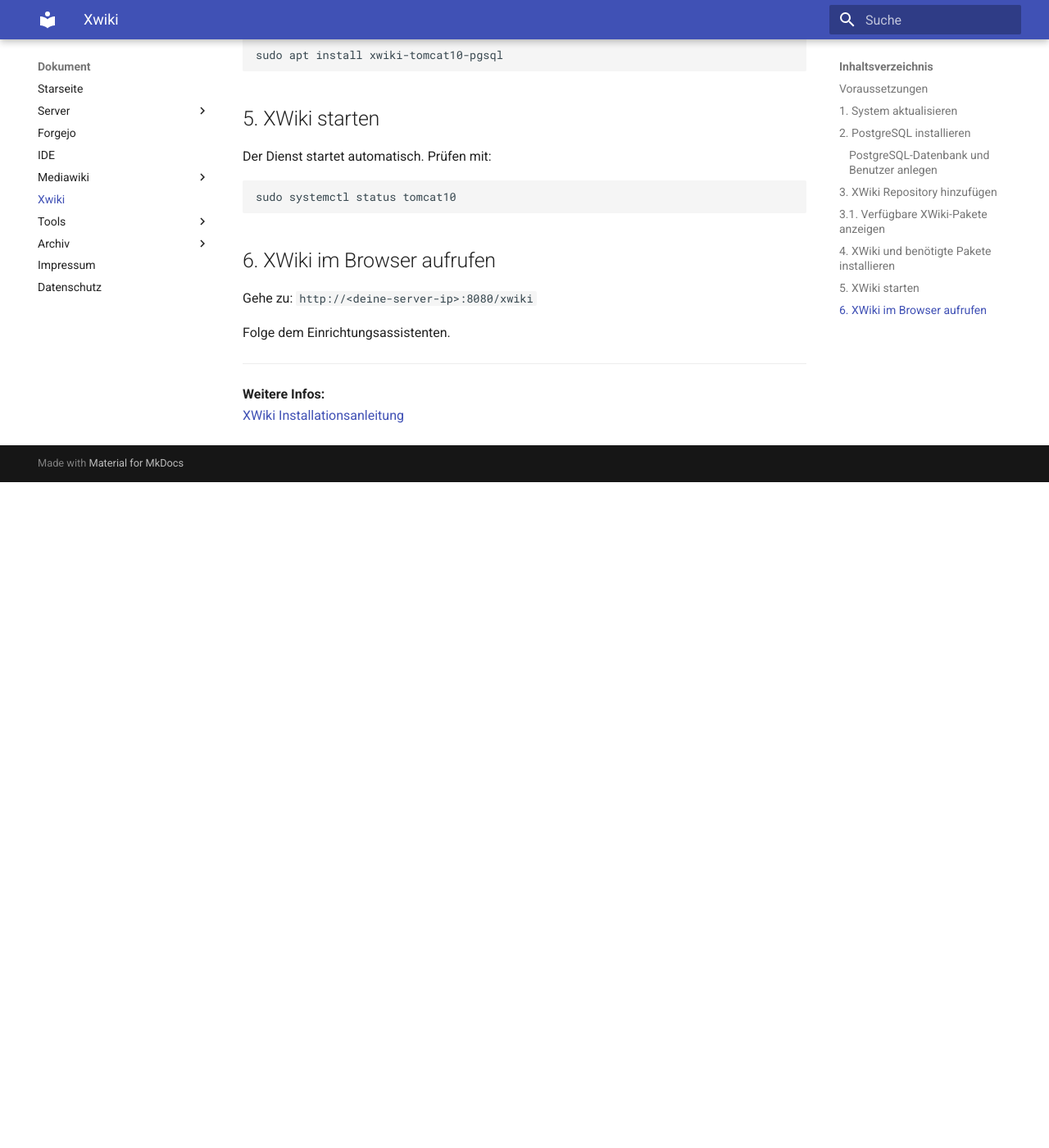
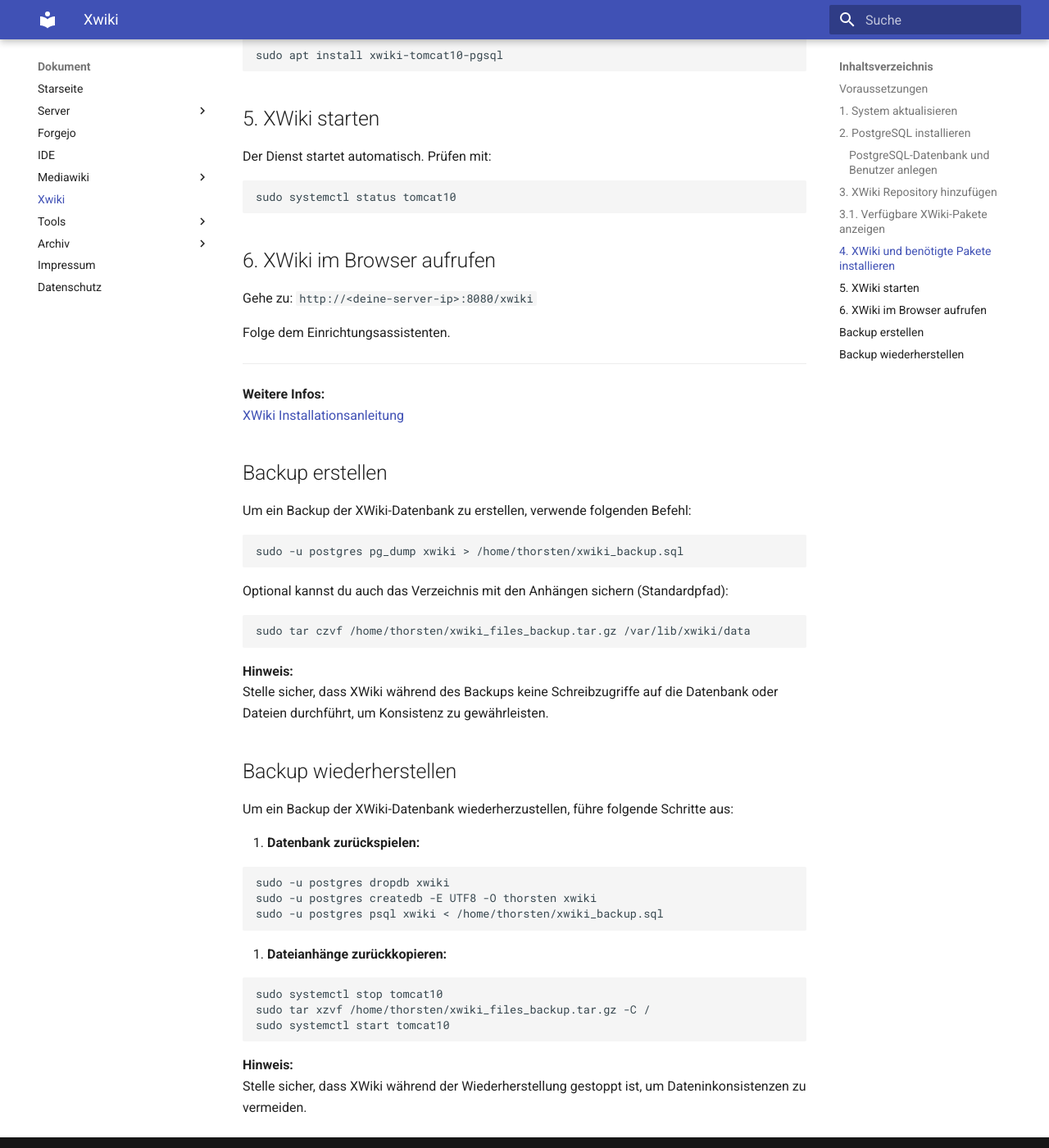
Before and after one commit to thorstenkloehn/dokument, an MkDocs documentation site: the page built from docs/CMS/Xwiki/Xwiki.md, in a window 1280 px wide and 1400 px high, scrolled down 1418 px. Shown: the whole window at 82% size. Built offline with MkDocs 1.6.1 and Material for MkDocs 9.7.7, drawn with Linux system fonts in a browser that asks for light colours; before the commit the page ends 2006 px from its top, so only the background shows below that.

Commit message:
Dokumentation: Hinzufügen von Anweisungen zur Erstellung und Wiederherstellung von Backups für die XWiki-Datenbank

````diff
--- a/docs/CMS/Xwiki/Xwiki.md
+++ b/docs/CMS/Xwiki/Xwiki.md
@@ -76,3 +76,44 @@
 
 **Weitere Infos:**
 [XWiki Installationsanleitung](https://www.xwiki.org/xwiki/bin/view/Documentation/AdminGuide/Installation/InstallationViaAPT/)
+
+
+## Backup erstellen
+
+Um ein Backup der XWiki-Datenbank zu erstellen, verwende folgenden Befehl:
+
+```bash
+sudo -u postgres pg_dump xwiki > /home/thorsten/xwiki_backup.sql
+```
+
+Optional kannst du auch das Verzeichnis mit den Anhängen sichern (Standardpfad):
+
+```bash
+sudo tar czvf /home/thorsten/xwiki_files_backup.tar.gz /var/lib/xwiki/data
+```
+
+**Hinweis:**
+Stelle sicher, dass XWiki während des Backups keine Schreibzugriffe auf die Datenbank oder Dateien durchführt, um Konsistenz zu gewährleisten.
+
+## Backup wiederherstellen
+
+Um ein Backup der XWiki-Datenbank wiederherzustellen, führe folgende Schritte aus:
+
+1. **Datenbank zurückspielen:**
+
+```bash
+sudo -u postgres dropdb xwiki
+sudo -u postgres createdb -E UTF8 -O thorsten xwiki
+sudo -u postgres psql xwiki < /home/thorsten/xwiki_backup.sql
+```
+
+2. **Dateianhänge zurückkopieren:**
+
+```bash
+sudo systemctl stop tomcat10
+sudo tar xzvf /home/thorsten/xwiki_files_backup.tar.gz -C /
+sudo systemctl start tomcat10
+```
+
+**Hinweis:**
+Stelle sicher, dass XWiki während der Wiederherstellung gestoppt ist, um Dateninkonsistenzen zu vermeiden.
````
